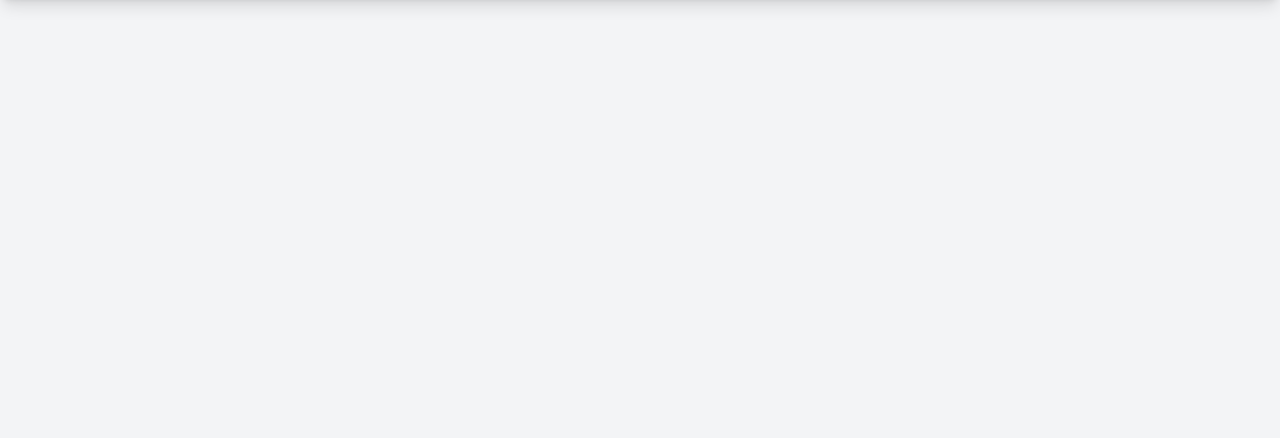
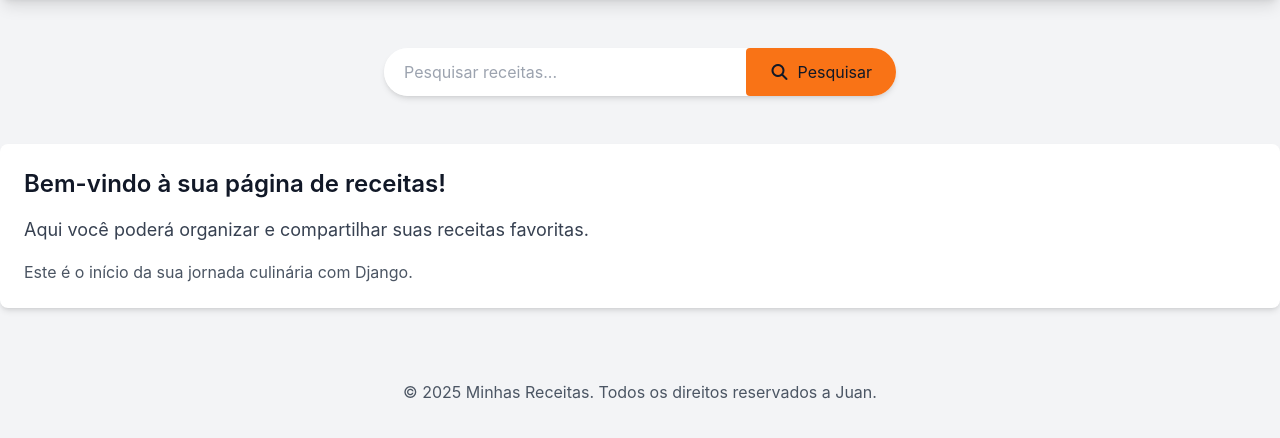
Before and after one commit to kiqrr/django-receitas, a Django app: page /receitas/ in a window 1280 px wide. Shown: the part 88-526 px from the top of the page. Run offline with Django 5.2, Linux system fonts and the light colour scheme; some libraries are stand-ins or nearby versions.

Commit message:
update home.html

```diff
--- a/receitas/templates/receitas/home.html
+++ b/receitas/templates/receitas/home.html
@@ -25,5 +25,21 @@
             <nav class="mt-4 sm:mt-0"></nav>
         </div>
     </header>
+    <section class="container mx-auto mt-8 p-4 flex justify-center">
+        <div class="w-full max-w-lg flex bg-white rounded-full shadow-md overflow-hidden">
+            <input type="text" placeholder="Pesquisar receitas..." class="flex-grow p-3 text-gray-700 focus:outline-none focus:ring-2 focus-ring-orange-500 rounded-l-full pl-5">
+            <button class="bg-orange-500 hover:bg-orange-600 text-whit p-3 px-6 rounded r-full transition duration-300 ease-in-out flex items-center justify-center">
+                <i class="fas fa-search mr-2"></i> Pesquisar
+            </button>
+        </div>
+    </section>
+    <main class="container mx-auto p-6 mt-8 bg-white rounded-lg shadow-md">
+        <h2 class="text-2xl font-semibold mb-4">Bem-vindo à sua página de receitas!</h2>
+        <p class="text-lg text-gray-700">Aqui você poderá organizar e compartilhar suas receitas favoritas.</p>
+        <p class="mt-4 text-gray-600">Este é o início da sua jornada culinária com Django.</p>
+    </main>
+    <footer class="mt-12 p-6 text-center text-gray-600">
+        <p>&copy; 2025 Minhas Receitas. Todos os direitos reservados a Juan.</p>
+    </footer>
 </body>
 </html>
```
